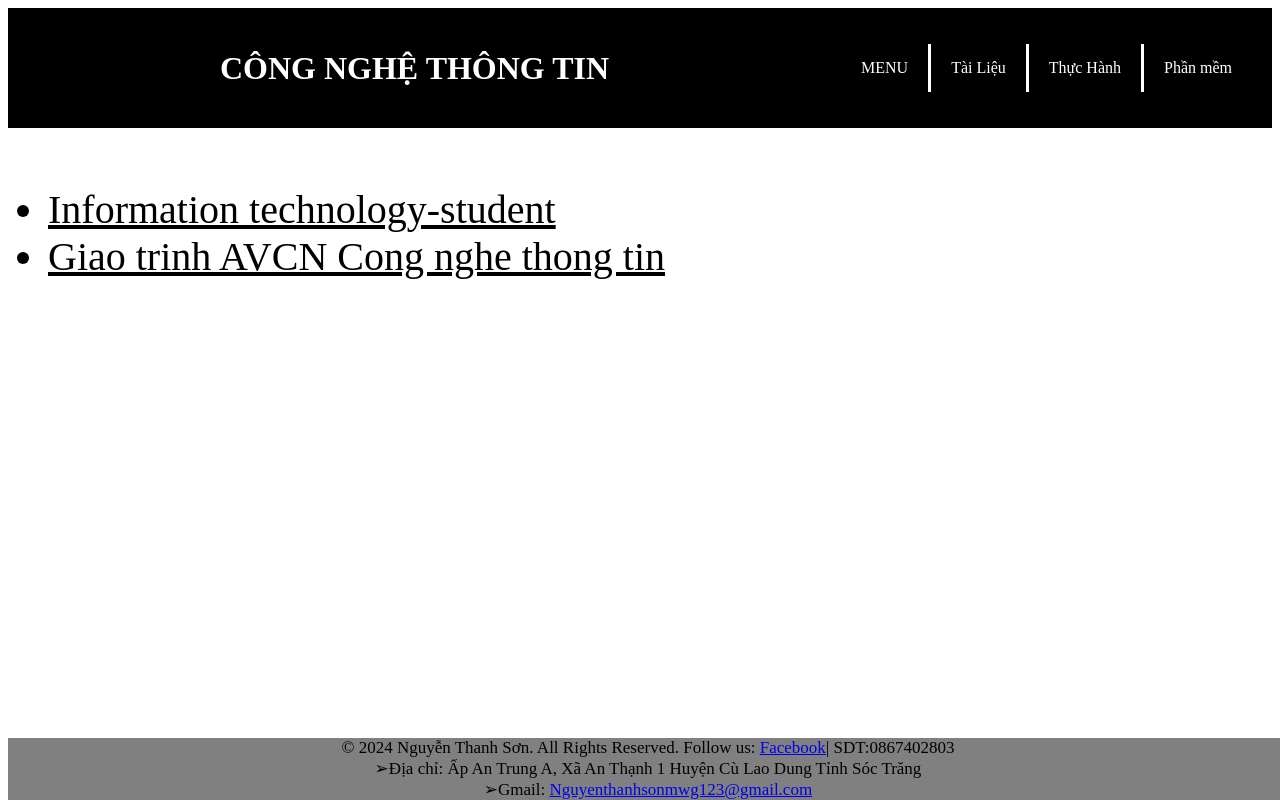
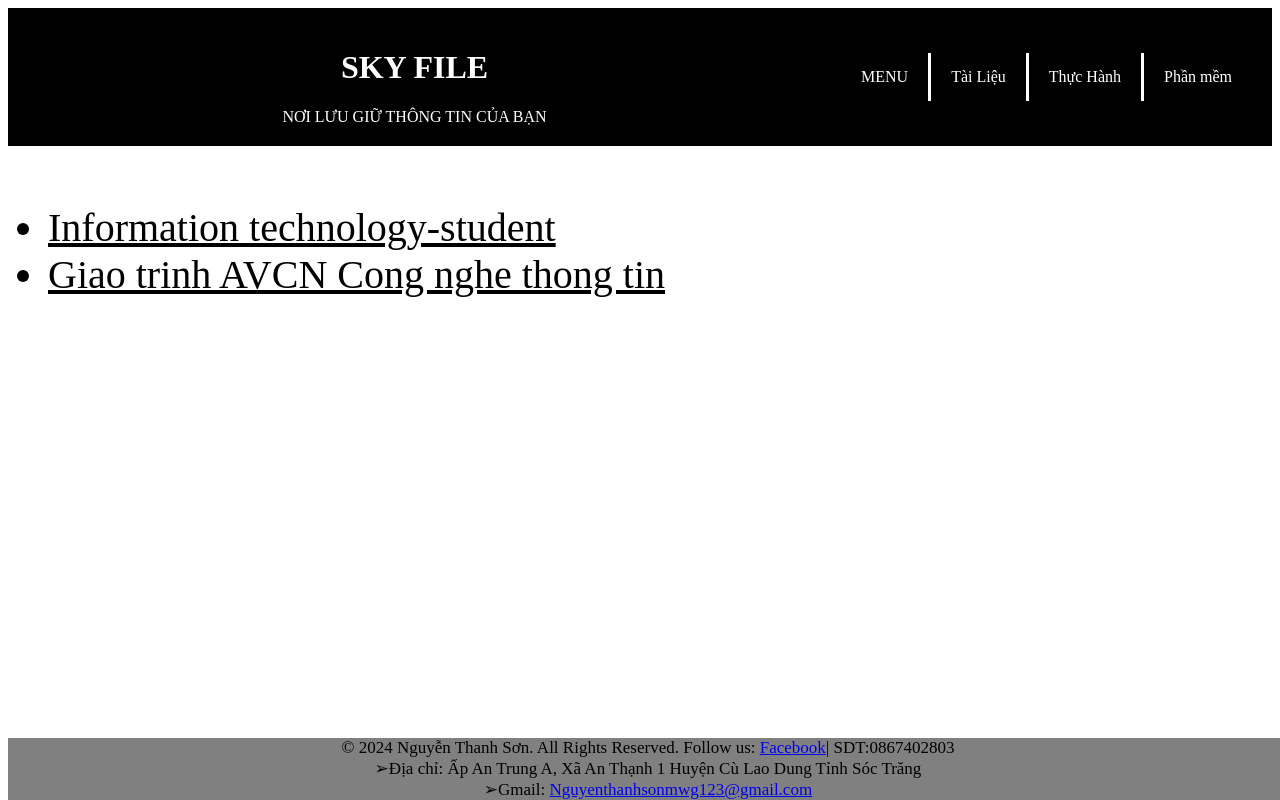
Before and after one commit to ThanhSon123E/SkyFile, a plain HTML site: page AVCN.html in a window 1280 px wide. Drawn offline with Linux system fonts and the light colour scheme.

Commit message:
first commit

```diff
--- a/AVCN.html
+++ b/AVCN.html
@@ -1,7 +1,7 @@
 <!DOCTYPE html>
 <html>
     <head>
-        <title>test wweb</title>
+        <title>SkyFile</title>
         <link rel="stylesheet" href="tailieu.css">
 
 
@@ -9,7 +9,8 @@
     <body>
 
         <header>
-        <div class="A"><h1>Công Nghệ Thông Tin </div></h1>
+            <div class="A"><h1>Sky File </h1>
+                Nơi lưu giữ thông tin  của bạn</div>
         <div><ul class="Menu">
             <li><a href="index.html">MENU</a> </li>
             <li><a href="tailieu.html">Tài Liệu </a></li>
```
Also changed, not shown: HQTCSDL.html (+3 -2 lines), LT.Net.html (+3 -2 lines), tailieu.html (+1 -1 lines).
